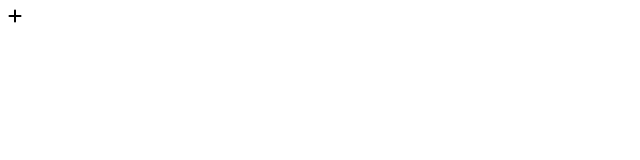
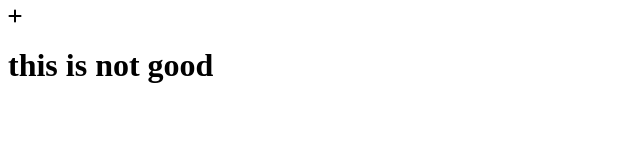
Before and after one commit to ajaxpraps/htmlProject, a plain HTML site: page index.html in a window 1280 px wide. Shown: the whole page, without its empty margins (0-640 px from the left). Drawn offline with Linux system fonts and the light colour scheme.

Commit message:
it is good to be good

```diff
--- a/index.html
+++ b/index.html
@@ -8,5 +8,6 @@
 </head>
 <body>
     <i class="fa-solid fa-plus"></i>
+    <h1>this is not good</h1>
 </body>
 </html>
```
